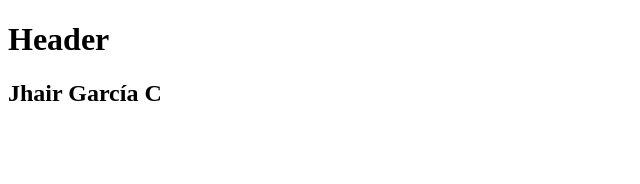
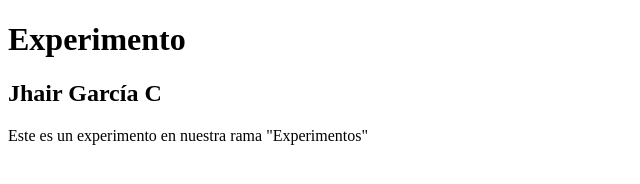
Before and after one commit to Jhair05/Startup, a plain HTML site: page index.html in a window 1280 px wide. Shown: the whole page, without its empty margins (0-640 px from the left). Drawn offline with Linux system fonts and the light colour scheme.

Commit message:
Agregamos texto de experimento

```diff
--- a/index.html
+++ b/index.html
@@ -7,11 +7,15 @@
 </head>
 <body>
     <header>
-        <h1>Header</h1>
+        <h1>Experimento</h1>
     </header>
 
     <div class="container">
         <h2>Jhair García C</h2>
     </div>
+
+    <footer>
+        <p>Este es un experimento en nuestra rama "Experimentos"</p>
+    </footer>
 </body>
 </html>
```
